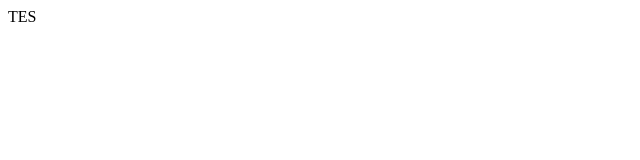
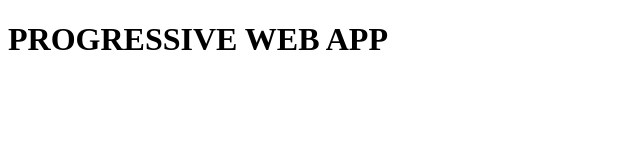
Before and after one commit to tansu317/UTS_C14200090.github.io, a plain HTML site: page index.html in a window 1280 px wide. Shown: the whole page, without its empty margins (0-640 px from the left). Drawn offline with Linux system fonts and the light colour scheme.

Commit message:
revisi title dan h1

```diff
--- a/index.html
+++ b/index.html
@@ -4,9 +4,9 @@
     <meta charset="UTF-8">
     <meta http-equiv="X-UA-Compatible" content="IE=edge">
     <meta name="viewport" content="width=device-width, initial-scale=1.0">
-    <title>Document</title>
+    <title>C14200090 - UTS</title>
 </head>
 <body>
-    TES
+    <h1>PROGRESSIVE WEB APP</h1>
 </body>
 </html>
```
